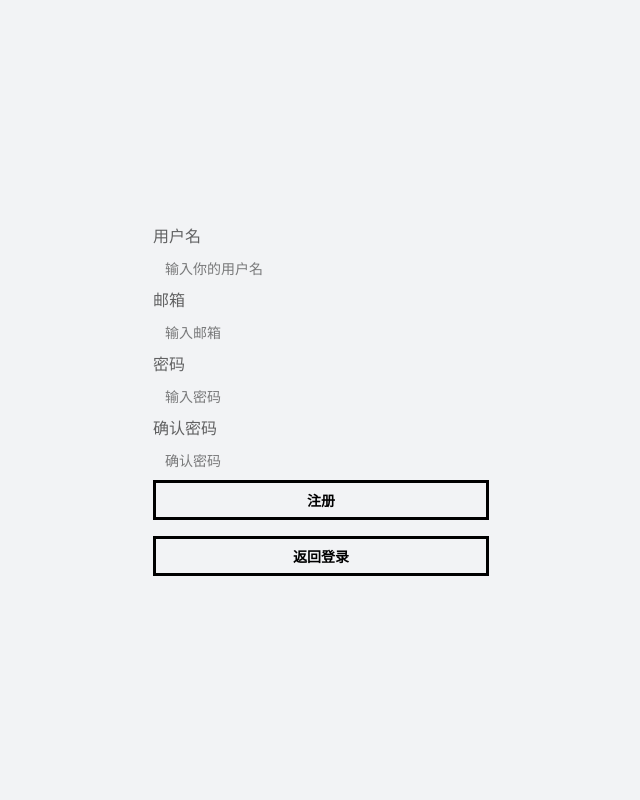
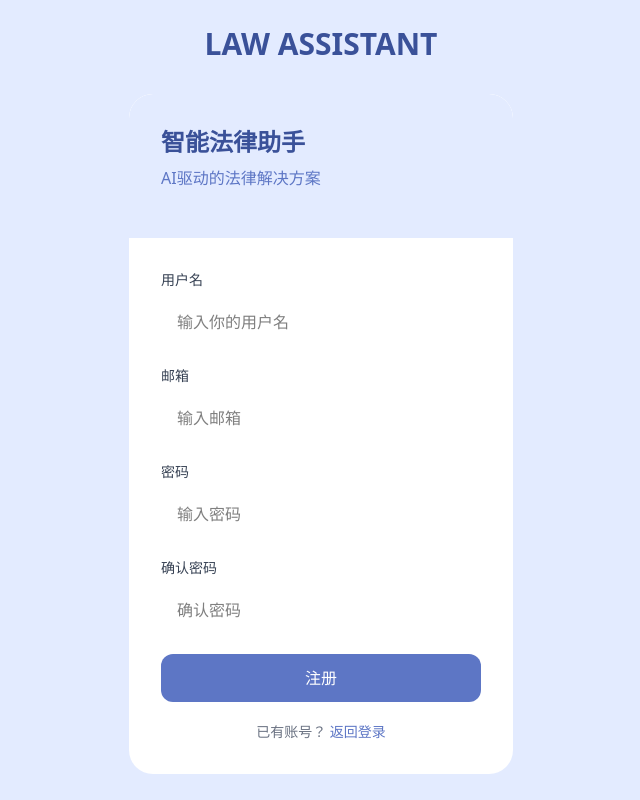
Before and after one commit to qqx12345/LawAssistantFrontend, a React (Vite) app: page /register in a window 1280 px wide. Shown: the whole page, without its empty margins (319-959 px from the left). Built offline with nearby package versions, Linux system fonts and the light colour scheme.

Commit message:
add: login

```diff
--- a/src/compoents/Login/Login.tsx
+++ b/src/compoents/Login/Login.tsx
@@ -1,19 +1,21 @@
-import { Dispatch, SetStateAction, useState } from 'react';
-import { Link, useNavigate } from 'react-router-dom';
+import type React from "react"
 
-//定义LoginForm的props的接口
+import { useState, useEffect } from "react"
+import { Link, useNavigate } from "react-router-dom"
+
+// 定义LoginForm的props的接口
 interface LoginFormProps {
-    username: string;
-    setUsername: Dispatch<SetStateAction<string>>;
-    password: string;
-    setPassword: Dispatch<SetStateAction<string>>;
-    rememberMe: boolean;
-    setRememberMe: Dispatch<SetStateAction<boolean>>;
-    onLogin: (e: React.FormEvent<HTMLFormElement>) => Promise<void>;
-    error: string;
+  username: string
+  setUsername: React.Dispatch<React.SetStateAction<string>>
+  password: string
+  setPassword: React.Dispatch<React.SetStateAction<string>>
+  rememberMe: boolean
+  setRememberMe: React.Dispatch<React.SetStateAction<boolean>>
+  onLogin: (e: React.FormEvent<HTMLFormElement>) => Promise<void>
+  error: string
 }
 
-// 登陆表单组件
+// 登录表单组件
 const LoginForm: React.FC<LoginFormProps> = ({
   username,
   setUsername,
@@ -22,124 +24,172 @@ const LoginForm: React.FC<LoginFormProps> = ({
   rememberMe,
   setRememberMe,
   onLogin,
-    error
+  error,
 }) => {
   return (
-    <div className="card shadow-lg w-96">
-        <form className="space-y-4 p-6 bg-base-200 rounded-lg" onSubmit={onLogin}>
-            <label className="form-control w-full">
-                <div className="label">
-                    <span className="label-text">用户名</span>
+    <div className="w-96 rounded-3xl overflow-hidden shadow-xl bg-white">
+      <div className="p-8 bg-[#e3ebff] rounded-t-3xl">
+        <h2 className="text-2xl font-bold text-[#3a5199] mb-2">智能法律助手</h2>
+        <p className="text-[#5d76c5] mb-4">AI驱动的法律解决方案</p>
       </div>
+      <form className="space-y-5 p-8" onSubmit={onLogin}>
+        <div className="space-y-2">
+          <label className="block text-sm font-medium text-gray-700">用户名</label>
           <input
             type="text"
             placeholder="输入你的用户名"
             value={username}
             onChange={(e) => setUsername(e.target.value)}
-                    className="input input-bordered w-full" />
-            </label>
+            className="w-full px-4 py-3 rounded-xl border border-gray-200 focus:outline-none focus:ring-2 focus:ring-[#5d76c5] focus:border-transparent"
+          />
+        </div>
 
-            <label className="form-control w-full">
-                <div className="label">
-                    <span className="label-text">密码</span>
-                </div>
+        <div className="space-y-2">
+          <label className="block text-sm font-medium text-gray-700">密码</label>
           <input
             type="password"
             placeholder="输入密码"
             value={password}
             onChange={(e) => setPassword(e.target.value)}
-                    className="input input-bordered w-full" />
-            </label>
+            className="w-full px-4 py-3 rounded-xl border border-gray-200 focus:outline-none focus:ring-2 focus:ring-[#5d76c5] focus:border-transparent"
+          />
+        </div>
 
-            <label className="form-control">
-                <div className="label cursor-pointer">
-                    <span className="label-text">记住我</span>
+        <div className="flex items-center justify-between">
+          <label className="flex items-center space-x-2 cursor-pointer">
             <input
               type="checkbox"
-                        className="checkbox"
               checked={rememberMe}
-                        onChange={(e) => setRememberMe(e.target.checked)} />
+              onChange={(e) => setRememberMe(e.target.checked)}
+              className="rounded text-[#5d76c5] focus:ring-[#5d76c5]"
+            />
+            <span className="text-sm text-gray-600">记住我</span>
+          </label>
+          <a href="#" className="text-sm text-[#5d76c5] hover:underline">
+            忘记密码?
+          </a>
         </div>
-            </label>
 
-            {error && (
-                <div className='toast toast-top toast-end'>
-                    <div className='alert alert-info'>
-                    <span>{error}</span>
-                    </div>
-                </div>
-            )}
+        {error && <div className="bg-red-50 text-red-500 p-3 rounded-lg text-sm">{error}</div>}
 
         <button
           type="submit"
-                className="btn btn-primary w-full">
-                登陆
+          className="w-full py-3 bg-[#5d76c5] hover:bg-[#3a5199] text-white rounded-xl transition duration-200 font-medium"
+        >
+          登录
         </button>
 
-            <p className="text-center text-xs">没有账号？</p>
-            <Link to="/register" className="btn btn-secondary w-full">注册</Link>
+        <div className="text-center text-sm text-gray-500">
+          没有账号？{" "}
+          <Link to="/register" className="text-[#5d76c5] hover:underline">
+            立即注册
+          </Link>
+        </div>
       </form>
     </div>
-    );
+  )
 }
 
 const Login = () => {
-    const navigate = useNavigate();
-    const [username, setUsername] = useState('');
-    const [password, setPassword] = useState('');
-    const [rememberMe, setRememberMe] = useState(false);
-    const [error, setError] = useState('');
-    const onLogin = async(e: React.FormEvent<HTMLFormElement>) => {
-        e.preventDefault();
-        if (username.trim() === '' || password.trim() === '') {
-            setError('用户名或密码不能为空');
-            return;
+  const navigate = useNavigate()
+  const [username, setUsername] = useState("")
+  const [password, setPassword] = useState("")
+  const [rememberMe, setRememberMe] = useState(false)
+  const [error, setError] = useState("")
+
+  useEffect(() => {
+    // 检查本地存储中是否有保存的用户信息
+    const savedUsername = localStorage.getItem("username")
+    const savedPassword = localStorage.getItem("password")
+    const savedRememberMe = localStorage.getItem("rememberMe") === "true"
+
+    if (savedRememberMe && savedUsername && savedPassword) {
+      setUsername(savedUsername)
+      setPassword(savedPassword)
+      setRememberMe(true)
     }
-        setError('');
+  }, [])
+
+  const onLogin = async (e: React.FormEvent<HTMLFormElement>) => {
+    e.preventDefault()
+    if (username.trim() === "" || password.trim() === "") {
+      setError("用户名或密码不能为空")
+      return
+    }
+    setError("")
+
     try {
+      // 显示加载状态
+      const loadingToast = document.createElement("div")
+      loadingToast.className = "fixed top-4 right-4 bg-[#5d76c5] text-white px-4 py-2 rounded-lg shadow-lg z-50"
+      loadingToast.textContent = "登录中..."
+      document.body.appendChild(loadingToast)
+
       const timeoutPromise = new Promise<Response>((_, reject) => {
-                setTimeout(() => { reject(new Error('Login failed')); }, 2000);
-            });
+        setTimeout(() => {
+          reject(new Error("Login failed"))
+        }, 2000)
+      })
+
       const response = await Promise.race<Response>([
-                fetch('/api/user/login', {
-                    method: 'POST',
+        fetch("/api/user/login", {
+          method: "POST",
           headers: {
-                        'Content-Type': 'application/json',
+            "Content-Type": "application/json",
           },
           body: JSON.stringify({ username, password }),
         }),
-                timeoutPromise
-            ]);
-            const data = await response.json();
+        timeoutPromise,
+      ])
+
+      // 移除加载提示
+      document.body.removeChild(loadingToast)
+
+      const data = await response.json()
       if (!response.ok) {
-                console.error(response);
-                setError('登录失败');
-                return;
+        console.error(response)
+        setError("登录失败")
+        return
       }
-            console.log(data);
 
-            console.log('login success');
+      console.log(data)
+      console.log("login success")
+
+      // 登录成功处理
       if (rememberMe) {
-                localStorage.setItem('username', username);
-                localStorage.setItem('password', password);
-                localStorage.setItem('rememberMe', 'true');
-                localStorage.setItem('token', data.data.token);
+        localStorage.setItem("username", username)
+        localStorage.setItem("password", password)
+        localStorage.setItem("rememberMe", "true")
+        localStorage.setItem("token", data.data.token)
       } else {
-                localStorage.removeItem('username');
-                localStorage.removeItem('password');
-                localStorage.setItem('rememberMe', 'false');
-                localStorage.setItem('token', data.data.token);
+        localStorage.removeItem("username")
+        localStorage.removeItem("password")
+        localStorage.setItem("rememberMe", "false")
+        localStorage.setItem("token", data.data.token)
       }
-            setTimeout(() => navigate('/index'), 2000);
+
+      // 显示成功提示
+      const successToast = document.createElement("div")
+      successToast.className = "fixed top-4 right-4 bg-green-500 text-white px-4 py-2 rounded-lg shadow-lg z-50"
+      successToast.textContent = "登录成功，正在跳转..."
+      document.body.appendChild(successToast)
+
+      // 使用原始代码中的导航路径
+      setTimeout(() => {
+        document.body.removeChild(successToast)
+        navigate("/index")
+      }, 1500)
     } catch (e) {
-            console.error(e);
-            setError('登录失败');
+      console.error(e)
+      setError("登录失败")
     }
   }
 
   return (
-        <div className='flex flex-col items-center justify-center h-screen'>
-            <p>Login</p>
+    <div className="flex flex-col items-center justify-center min-h-screen bg-[#e3ebff] p-4">
+      <div className="mb-8 text-center">
+        <h1 className="text-3xl font-bold text-[#3a5199]">LAW ASSISTANT</h1>
+      </div>
       <LoginForm
         username={username}
         setUsername={setUsername}
@@ -148,9 +198,10 @@ const Login = () => {
         rememberMe={rememberMe}
         setRememberMe={setRememberMe}
         onLogin={onLogin}
-                error={error} />
+        error={error}
+      />
     </div>
   )
 }
 
-export default Login;
+export default Login
--- a/src/compoents/Login/Register.tsx
+++ b/src/compoents/Login/Register.tsx
@@ -1,134 +1,195 @@
-import { useState } from "react";
-import { Link } from 'react-router-dom';
+"use client"
+
+import type React from "react"
+
+import { useState } from "react"
+import { Link, useNavigate } from "react-router-dom"
 
 // 定义Userdata类型
 type UserData = {
-    username: string;
-    email: string;
-    password: string;
-    confirmPassword: string;
-};
+  username: string
+  email: string
+  password: string
+  confirmPassword: string
+}
 
-const RegisterForm = ({ userdata, setUserdata }: { userdata: UserData, setUserdata: React.Dispatch<React.SetStateAction<UserData>> }) => {
-    // 使用useState来管理局部状态
-
-    // 提交表单时的处理函数
-    const onRegister = (e: React.FormEvent) => {
-        e.preventDefault();
-        if (userdata.password !== userdata.confirmPassword) {
-            alert("两次密码不一致");
-            return;
-        }
-        const submit = async () => {
-            try {
-                const response = await fetch('/api/user/register', {
-                    method: 'POST',
-                    headers: {
-                        'Content-Type': 'application/json',
-                    },
-                    body: JSON.stringify({
-                        username: userdata.username,
-                        password: userdata.password,
-                        email: userdata.email
-                    }),
-                });
-                const data = await response.json();
-                if (response.ok) {
-                    alert(data.message);
-                } else {
-                    alert(data.message);
-                    throw new Error(`注册失败: ${data.message || '未知错误'}`);
-                }
-            } catch (error) {
-                console.error("请求失败：", (error as Error).message); // 使用类型断言
-            }
-        };
-        submit();
-        console.log("注册信息", { userdata });
-    };
-
+const RegisterForm = ({
+  userdata,
+  setUserdata,
+  onRegister,
+}: {
+  userdata: UserData
+  setUserdata: React.Dispatch<React.SetStateAction<UserData>>
+  onRegister: (e: React.FormEvent) => Promise<void>
+}) => {
   return (
-        <div className="Card shadow-lg w-96">
-            <form className="space-y-4 p-6 bg-base-300 rounded-lg" onSubmit={onRegister}>
-                <label className="form-control w-full">
-                    <div className="label">
-                        <span className="label-text">用户名</span>
+    <div className="w-96 rounded-3xl overflow-hidden shadow-xl bg-white">
+      <div className="p-8 bg-[#e3ebff] rounded-t-3xl">
+        <h2 className="text-2xl font-bold text-[#3a5199] mb-2">智能法律助手</h2>
+        <p className="text-[#5d76c5] mb-4">AI驱动的法律解决方案</p>
       </div>
+      <form className="space-y-5 p-8" onSubmit={onRegister}>
+        <div className="space-y-2">
+          <label className="block text-sm font-medium text-gray-700">用户名</label>
           <input
             type="text"
             placeholder="输入你的用户名"
             value={userdata.username}
             onChange={(e) => {
-                            setUserdata((prevState) => ({ ...prevState, username: e.target.value }));
+              setUserdata((prevState) => ({ ...prevState, username: e.target.value }))
             }}
-                        className="input input-bordered w-full"
+            className="w-full px-4 py-3 rounded-xl border border-gray-200 focus:outline-none focus:ring-2 focus:ring-[#5d76c5] focus:border-transparent"
           />
-                </label>
+        </div>
 
-                <label className="form-control w-full">
-                    <div className="label">
-                        <span className="label-text">邮箱</span>
-                    </div>
+        <div className="space-y-2">
+          <label className="block text-sm font-medium text-gray-700">邮箱</label>
           <input
             type="email"
             placeholder="输入邮箱"
             value={userdata.email}
             onChange={(e) => {
-                            setUserdata((prevState) => ({ ...prevState, email: e.target.value }));
+              setUserdata((prevState) => ({ ...prevState, email: e.target.value }))
             }}
-                        className="input input-bordered w-full"
+            className="w-full px-4 py-3 rounded-xl border border-gray-200 focus:outline-none focus:ring-2 focus:ring-[#5d76c5] focus:border-transparent"
           />
-                </label>
+        </div>
 
-                <label className="form-control w-full">
-                    <div className="label">
-                        <span className="label-text">密码</span>
-                    </div>
+        <div className="space-y-2">
+          <label className="block text-sm font-medium text-gray-700">密码</label>
           <input
             type="password"
             placeholder="输入密码"
             value={userdata.password}
             onChange={(e) => {
-                            setUserdata((prevState) => ({ ...prevState, password: e.target.value }));
+              setUserdata((prevState) => ({ ...prevState, password: e.target.value }))
             }}
-                        className="input input-bordered w-full"
+            className="w-full px-4 py-3 rounded-xl border border-gray-200 focus:outline-none focus:ring-2 focus:ring-[#5d76c5] focus:border-transparent"
           />
-                </label>
+        </div>
 
-                <label className="form-control w-full">
-                    <div className="label">
-                        <span className="label-text">确认密码</span>
-                    </div>
+        <div className="space-y-2">
+          <label className="block text-sm font-medium text-gray-700">确认密码</label>
           <input
             type="password"
             placeholder="确认密码"
             value={userdata.confirmPassword}
             onChange={(e) => {
-                            setUserdata((prevState) => ({ ...prevState, confirmPassword: e.target.value }));
+              setUserdata((prevState) => ({ ...prevState, confirmPassword: e.target.value }))
             }}
-                        className="input input-bordered w-full"
+            className="w-full px-4 py-3 rounded-xl border border-gray-200 focus:outline-none focus:ring-2 focus:ring-[#5d76c5] focus:border-transparent"
           />
-                </label>
+        </div>
 
-                <button className="btn btn-primary w-full">注册</button>
-                <Link to="/login" className="btn btn-secondary w-full">返回登录</Link>
+        <button
+          type="submit"
+          className="w-full py-3 bg-[#5d76c5] hover:bg-[#3a5199] text-white rounded-xl transition duration-200 font-medium"
+        >
+          注册
+        </button>
+
+        <div className="text-center text-sm text-gray-500">
+          已有账号？{" "}
+          <Link to="/login" className="text-[#5d76c5] hover:underline">
+            返回登录
+          </Link>
+        </div>
       </form>
-        </div>
-    );
-};
-const Register = () => {
-    const [userdata, setUserdata] = useState<UserData>({
-        username: '',
-        email: '',
-        password: '',
-        confirmPassword: ''
-    });
-
-    return (
-        <div className="flex justify-center items-center h-screen bg-base-200">
-            <RegisterForm userdata={userdata} setUserdata={setUserdata}/>
     </div>
   )
 }
 
-export default Register;
+const Register = () => {
+  const navigate = useNavigate()
+  const [userdata, setUserdata] = useState<UserData>({
+    username: "",
+    email: "",
+    password: "",
+    confirmPassword: "",
+  })
+  const [error, setError] = useState("")
+
+  const onRegister = async (e: React.FormEvent) => {
+    e.preventDefault()
+
+    // 表单验证
+    if (!userdata.username || !userdata.email || !userdata.password || !userdata.confirmPassword) {
+      setError("请填写所有必填字段")
+      return
+    }
+
+    if (userdata.password !== userdata.confirmPassword) {
+      setError("两次密码不一致")
+      return
+    }
+
+    // 邮箱格式验证
+    const emailRegex = /^[^\s@]+@[^\s@]+\.[^\s@]+$/
+    if (!emailRegex.test(userdata.email)) {
+      setError("请输入有效的邮箱地址")
+      return
+    }
+
+    // 显示加载状态
+    const loadingToast = document.createElement("div")
+    loadingToast.className = "fixed top-4 right-4 bg-[#5d76c5] text-white px-4 py-2 rounded-lg shadow-lg z-50"
+    loadingToast.textContent = "注册中..."
+    document.body.appendChild(loadingToast)
+
+    try {
+
+        const timeoutPromise = new Promise<Response>((_, reject) => {
+            setTimeout(() => {
+              reject(new Error("请求超时"))
+            }, 5000)
+          })
+
+          const response = await Promise.race<Response>([
+              fetch("/api/user/register", {
+                method: "POST",
+                headers: {
+                  "Content-Type": "application/json",
+                },
+                body: JSON.stringify({ username: userdata.username, email: userdata.email, password: userdata.password }),
+              }),
+              timeoutPromise,
+            ])
+      // 移除加载提示
+      document.body.removeChild(loadingToast)
+
+      // 显示成功提示
+        if (!response.ok) {
+            console.error(response)
+            setError("注册失败")
+            return
+        }
+      const successToast = document.createElement("div")
+      successToast.className = "fixed top-4 right-4 bg-green-500 text-white px-4 py-2 rounded-lg shadow-lg z-50"
+      successToast.textContent = "注册成功，正在跳转到登录页..."
+      document.body.appendChild(successToast)
+
+      // 延迟跳转
+      setTimeout(() => {
+        document.body.removeChild(successToast)
+        navigate("/login")
+      }, 2000)
+    } catch (error) {
+      console.error("请求失败：", (error as Error).message)
+      setError("注册失败，请检查网络连接")
+    }
+  }
+
+  return (
+    <div className="flex flex-col items-center justify-center min-h-screen bg-[#e3ebff] p-4">
+      <div className="mb-8 text-center">
+        <h1 className="text-3xl font-bold text-[#3a5199]">LAW ASSISTANT</h1>
+      </div>
+
+      {error && <div className="mb-4 bg-red-50 text-red-500 p-3 rounded-lg text-sm max-w-md">{error}</div>}
+
+      <RegisterForm userdata={userdata} setUserdata={setUserdata} onRegister={onRegister} />
+    </div>
+  )
+}
+
+export default Register
```
Also changed, not shown: src/apis/fetch.ts (added, +14 -0 lines), src/compoents/Aichat/ChatBox.tsx (+5 -2 lines), src/compoents/Aichat/HistorySideBar.tsx (+55 -14 lines). Lines whose indentation alone changed are shown as unchanged.
